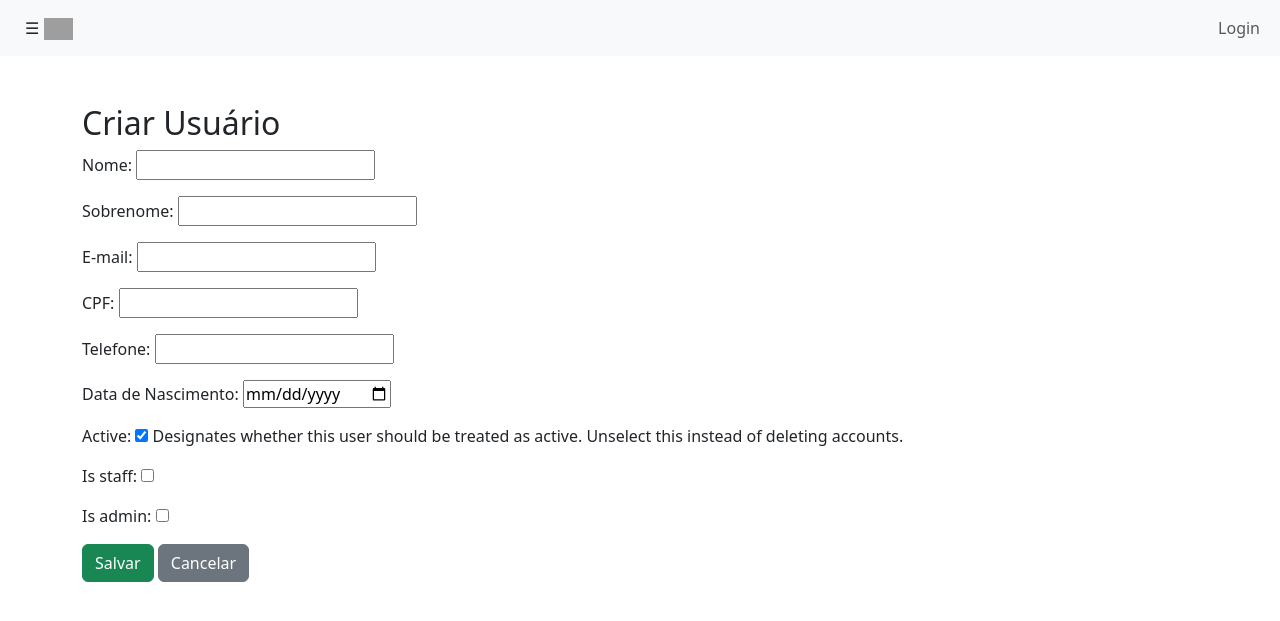
After one commit to ermescarletto/enterprise_ms, a Django app: page /auth/users/create/ in a window 1280 px wide. The commit adds this page. Shown: the top 621 px of the page. Run offline with Django 5.2, Linux system fonts and the light colour scheme; parts of the project's set-up code (start-up, migrations or seed data) failed here and were passed over; some libraries are stand-ins or nearby versions; grey boxes are pictures that could not be loaded.

Commit message:
Criacao de Templates de Gerenciamento de Usuários

```diff
--- /dev/null
+++ b/static/css/enterprise.css
@@ -0,0 +1,52 @@
+    .logo-container {
+      display: flex;
+      justify-content: center;
+      align-items: center;
+      height:200px; /* Centraliza verticalmente */
+
+    }
+
+    .logo-container img {
+      max-width: 350px;
+      max-height: 3.4rem;
+      width: 100%; /* Garante que a logo seja responsiva */
+    }
+
+    .bg-yellow {
+        background-color: #f7ae31;
+
+    }
+
+       #sidebar {
+      padding-top: 50px;
+      height: 100vh;
+      width: 250px;
+      position: fixed;
+      top: 0;
+      left: -250px;
+      background-color: #397b46 !important;
+      transition: all 0.3s;
+    }
+
+    #sidebar.show {
+      left: 0;
+    }
+
+    #sidebar a {
+      color: white;
+      text-decoration: none;
+    }
+
+     #sidebar .close-btn {
+      position: absolute;
+      top: 10px;
+      right: 10px;
+      background: none;
+      border: none;
+      color: white;
+      font-size: 1.2rem;
+    }
+
+    .brand {
+      max-height: 1.4rem;
+    }
--- /dev/null
+++ b/static/js/enterprise.js
@@ -0,0 +1,31 @@
+  const toggleSidebar = document.getElementById('toggleSidebar');
+    const closeSidebar = document.getElementById('closeSidebar');
+    const sidebar = document.getElementById('sidebar');
+    const overlay = document.getElementById('overlay');
+
+    // Open Sidebar
+    toggleSidebar.addEventListener('click', () => {
+      sidebar.classList.add('show');
+      overlay.classList.add('show');
+    });
+
+    // Close Sidebar
+    closeSidebar.addEventListener('click', () => {
+      sidebar.classList.remove('show');
+      overlay.classList.remove('show');
+    });
+
+    // Close Sidebar by clicking on the overlay
+    overlay.addEventListener('click', () => {
+      sidebar.classList.remove('show');
+      overlay.classList.remove('show');
+    });
+
+    // Toggle Mini Sidebar (collapsed state)
+    sidebar.addEventListener('transitionend', () => {
+      if (!sidebar.classList.contains('show') && !sidebar.classList.contains('mini')) {
+        sidebar.classList.add('mini');
+      } else if (sidebar.classList.contains('show')) {
+        sidebar.classList.remove('mini');
+      }
+    });
--- a/templates/base.html
+++ b/templates/base.html
@@ -1,4 +1,6 @@
+{% load static %}
 <!DOCTYPE html>
+
 <html lang="pt-br">
 <head>
     <meta charset="UTF-8">
@@ -8,6 +10,13 @@
         href="https://cdn.jsdelivr.net/npm/bootstrap@5.3.0-alpha1/dist/css/bootstrap.min.css"
         rel="stylesheet"
     />
+    <link href="https://cdn.jsdelivr.net/npm/bootstrap-icons/font/bootstrap-icons.css" rel="stylesheet">
+
+    <link
+        href="{% static 'css/enterprise.css' %}" rel="stylesheet"
+    />
+    <link rel="stylesheet" href="https://cdn.datatables.net/2.2.1/css/dataTables.dataTables.css" />
+
 </head>
 <body>
 
@@ -16,5 +25,13 @@
         {% endblock %}
 
     <script src="https://cdn.jsdelivr.net/npm/bootstrap@5.3.0-alpha1/dist/js/bootstrap.bundle.min.js"></script>
+<script src="{% static 'js/enterprise.js' %}"></script>
+        <script
+  src="https://code.jquery.com/jquery-3.7.1.min.js"
+  integrity="sha256-/JqT3SQfawRcv/BIHPThkBvs0OEvtFFmqPF/lYI/Cxo="
+  crossorigin="anonymous"></script>
+<script src="https://cdn.datatables.net/2.2.1/js/dataTables.js"></script>
+{% block extra_js %}
+{% endblock %}
 </body>
 </html>
--- a/templates/index.html
+++ b/templates/index.html
@@ -1,34 +1,55 @@
 {% extends "base.html" %}
-
+{% load static %}
 {% block title %}Index{% endblock %}
 
 {% block content %}
- <nav class="navbar navbar-expand-lg navbar-light bg-light">
-        <div class="container-fluid">
-            <a class="navbar-brand" href="#">MS Enterprise</a>
-            <div class="collapse navbar-collapse" id="navbarNav">
-                <ul class="navbar-nav ms-auto">
-                    {% if user.is_authenticated %}
+
+
+{% include 'partials/nav.html' %}
+
+  <!-- Overlay -->
+<div id="overlay"></div>
+<div class="container-fluid mt-5">
+  <!-- Sidebar -->
+
+<div id="sidebar" class="bg-dark">
+    <ul class="nav flex-column p-3">
         <li class="nav-item">
-                            <a class="nav-link" href="#">Hello, {{ user.first_name }}</a>
+            <a class="nav-link text-white" href="#">
+                <i class="bi bi-house-door"></i> <span>Dashboard</span>
+            </a>
         </li>
         <li class="nav-item">
-                            <a class="nav-link" href="{% url 'users:logout' %}">Logout</a>
+            <a class="nav-link text-white" href="#submenu1" data-bs-toggle="collapse" role="button" aria-expanded="false" aria-controls="submenu1">
+                <i class="bi bi-person"></i> <span>Profile</span>
+            </a>
+            <ul class="collapse list-unstyled ps-4" id="submenu1">
+                <li><a class="nav-link text-white" href="#">View Profile</a></li>
+                <li><a class="nav-link text-white" href="#">Edit Profile</a></li>
+            </ul>
         </li>
-                    {% else %}
         <li class="nav-item">
-                            <a class="nav-link" href="{% url 'users:login' %}">Login</a>
+            <a class="nav-link text-white" href="#submenu2" data-bs-toggle="collapse" role="button" aria-expanded="false" aria-controls="submenu2">
+                <i class="bi bi-gear"></i> <span>Configurações</span>
+            </a>
+            <ul class="collapse list-unstyled ps-4" id="submenu2">
+                <li><a class="nav-link text-white" href="{% url 'users:list'%}">Usuários</a></li>
+                <li><a class="nav-link text-white" href="#">Grupos de Usuários</a></li>
+            </ul>
         </li>
-                    {% endif %}
+        <li class="nav-item">
+            <a class="nav-link text-white" href="#">
+                <i class="bi bi-box-arrow-right"></i> <span>Logout</span>
+            </a>
+        </li>
     </ul>
+    <button class="close-btn" id="closeSidebar">&times;</button>
+
   </div>
-        </div>
-    </nav>
-    <div class="container mt-5">
 
-<div class="text-center">
-    <h1>Welcome to the App!</h1>
-    <p>This is the homepage.</p>
-</div>
+  {% block main %}
+  {% endblock %}
+
+
     </div>
 {% endblock %}
--- /dev/null
+++ b/templates/partials/nav.html
@@ -0,0 +1,24 @@
+{% load static %}
+
+<nav class="navbar navbar-expand-lg navbar-light bg-light">
+        <div class="container-fluid">
+            <button class="btn btn-outlined" id="toggleSidebar">☰ <img class="brand" src="{% static 'img/logo_maissabor.png' %}"></button>
+
+            <div class="collapse navbar-collapse" id="navbarNav">
+                <ul class="navbar-nav ms-auto">
+                    {% if user.is_authenticated %}
+                        <li class="nav-item">
+                            <a class="nav-link" href="#">Bem vindo, {{ user.username }}</a>
+                        </li>
+                        <li class="nav-item">
+                            <a class="nav-link" href="{% url 'users:logout' %}"><i class="bi bi-lock-fill"></i></a>
+                        </li>
+                    {% else %}
+                        <li class="nav-item">
+                            <a class="nav-link" href="{% url 'users:login' %}">Login</a>
+                        </li>
+                    {% endif %}
+                </ul>
+            </div>
+        </div>
+    </nav>
--- /dev/null
+++ b/templates/users/user_form.html
@@ -0,0 +1,13 @@
+{% extends "index.html" %}
+
+{% block main %}
+<div class="container mt-4">
+    <h2>{{ form.instance.pk|yesno:"Editar Usuário,Criar Usuário" }}</h2>
+    <form method="post" novalidate>
+        {% csrf_token %}
+        {{ form.as_p }}
+        <button type="submit" class="btn btn-success">Salvar</button>
+        <a href="{% url 'users:list' %}" class="btn btn-secondary">Cancelar</a>
+    </form>
+</div>
+{% endblock %}
--- /dev/null
+++ b/users/forms.py
@@ -0,0 +1,12 @@
+from django import forms
+from django.contrib.auth import get_user_model
+
+User = get_user_model()
+
+class UserForm(forms.ModelForm):
+    class Meta:
+        model = User
+        fields = ['first_name', 'last_name', 'email', 'cpf', 'telefone', 'data_nascimento', 'is_active', 'is_staff', 'is_admin']
+        widgets = {
+            'data_nascimento': forms.DateInput(attrs={'type': 'date'}),
+        }
--- a/users/urls.py
+++ b/users/urls.py
@@ -7,9 +7,15 @@ app_name = 'users'
 
 urlpatterns = [
 #api_desativada    path("login/", obtain_auth_token, name='login'),
+    #path("list/", user_list, name='user_list'),
+    #path("create/", user_create, name='user_create'),
+    #path("manage/<int:pk>/",user_crud,name="user_crud"),
+    #path("perms/",manage_perms, name='manage_perms'),
     path("login/", CustomLoginView.as_view(), name='login'),
-    path("list/", user_list, name='user_list'),
-    path("create/", user_create, name='user_create'),
-    path("manage/<int:pk>/",user_crud,name="user_crud"),
-    path("perms/",manage_perms, name='manage_perms'),
+    path('logout/', logout_view, name='logout'),
+    path('users/', UserListView.as_view(), name='list'),
+    path('users/create/', UserCreateView.as_view(), name='create'),
+    path('users/<int:pk>/edit/', UserUpdateView.as_view(), name='edit'),
+    path('users/<int:pk>/delete/', UserDeleteView.as_view(), name='delete'),
+    path('users/<int:user_id>/toggle_active/', ToggleActiveStatusView.as_view(), name='toggle_active'),
 ]
--- a/users/views.py
+++ b/users/views.py
@@ -2,6 +2,21 @@ from django.shortcuts import render
 from django.contrib.auth.views import LoginView
 from django.urls import reverse_lazy
 # Create your views here.
+from django.contrib.auth import logout
+from django.shortcuts import render, get_object_or_404, redirect
+from django.http import JsonResponse
+from django.views.generic import View
+from django.contrib.auth import get_user_model
+from django.contrib.auth.decorators import login_required
+from django.utils.decorators import method_decorator
+from django.contrib import messages
+
+User = get_user_model()
+
+def logout_view(request):
+    """Logs out the user and redirects to the login page."""
+    logout(request)
+    return redirect('users:login')
 
 class CustomLoginView(LoginView):
     template_name = "users/login.html"
@@ -9,3 +24,68 @@ class CustomLoginView(LoginView):
 
     def get_success_url(self):
         return reverse_lazy('cms:index')  # Replace 'home' with your app's home view name
+
+
+
+@method_decorator(login_required, name='dispatch')
+class UserListView(View):
+    template_name = 'users/user_list.html'
+
+    def get(self, request):
+        return render(request, self.template_name)
+
+    def post(self, request):
+        # DataTables processa os dados no backend
+        users = User.objects.all()
+        data = []
+        for user in users:
+            ativo = ''
+            if user.is_active:
+                ativo = "<i class='bi bi-check-circle'></i>"
+            else:
+                ativo = "<i class='bi bi-dash-circle'></i>"
+            data.append({
+                "id": user.id,
+                "nome": user.first_name,
+                "email": user.email,
+                "cpf": user.cpf,
+                "ativo": ativo,
+                "acoes": f"""
+                <a href='/users/{user.id}/edit/' class='btn btn-primary btn-sm'><i class='bi bi-pen'></i></a>
+                <a href='/users/{user.id}/delete/' class='btn btn-danger btn-sm'><i class='bi bi-trash'></i></a>
+                """
+            })
+        return JsonResponse({"data": data})
+
+from django.views.generic import CreateView, UpdateView
+from django.urls import reverse_lazy
+from .forms import UserForm  # Crie um formulário customizado
+
+class UserCreateView(CreateView):
+    model = User
+    template_name = 'users/user_form.html'
+    form_class = UserForm
+    success_url = reverse_lazy('users:list')
+
+class UserUpdateView(UpdateView):
+    model = User
+    template_name = 'users/user_form.html'
+    form_class = UserForm
+    success_url = reverse_lazy('users:list')
+
+from django.views.generic import DeleteView
+
+class UserDeleteView(DeleteView):
+    model = User
+    template_name = 'users/user_confirm_delete.html'
+    success_url = reverse_lazy('users:list')
+
+
+from django.views import View
+
+class ToggleActiveStatusView(View):
+    def post(self, request, user_id):
+        user = get_object_or_404(User, pk=user_id)
+        user.is_active = not user.is_active
+        user.save()
+        return JsonResponse({"status": "success", "is_active": user.is_active})
```
Also changed, not shown: enterprise/settings.py (+8 -2 lines), templates/users/login.html (+6 -4 lines), templates/users/user_list.html (added, +124 -0 lines), static/img/enterprise.png (added). Lines whose indentation alone changed are shown as unchanged.
